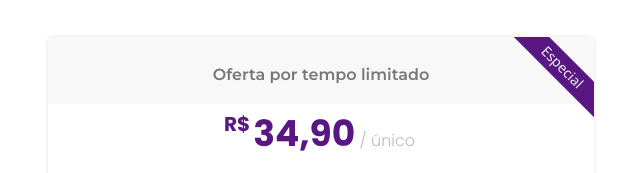
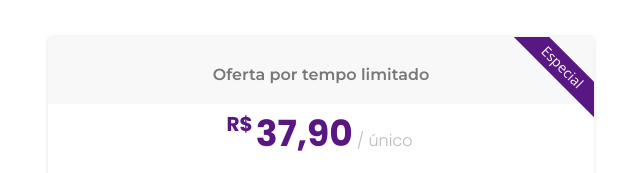
Before and after one commit to andressa-frodrigues/cotidiano-materno, a plain HTML site: page index.html in a window 1280 px wide. Shown: the part 7449-7622 px from the top of the page, 34-674 px from the left. Drawn offline with nearby package versions, Linux system fonts and the light colour scheme.

Commit message:
feat(correção de preço) - Alttualização doeddeddddddde preço do curso

```diff
--- a/index.html
+++ b/index.html
@@ -459,7 +459,7 @@
             <div class="box" data-aos="zoom-in" data-aos-delay="400">
               <span class="advanced">Especial</span>
               <h3 class="mb-2 pt-5">Oferta por tempo limitado</h3>
-              <h4><sup>R$</sup>34,90<span> / único</span></h4>
+              <h4><sup>R$</sup>37,90<span> / único</span></h4>
               <ul style="text-align: left;">
                 <li>+250 alternativas para as telas</li>
                 <li>Dicas maternas exclusivas</li>
```
